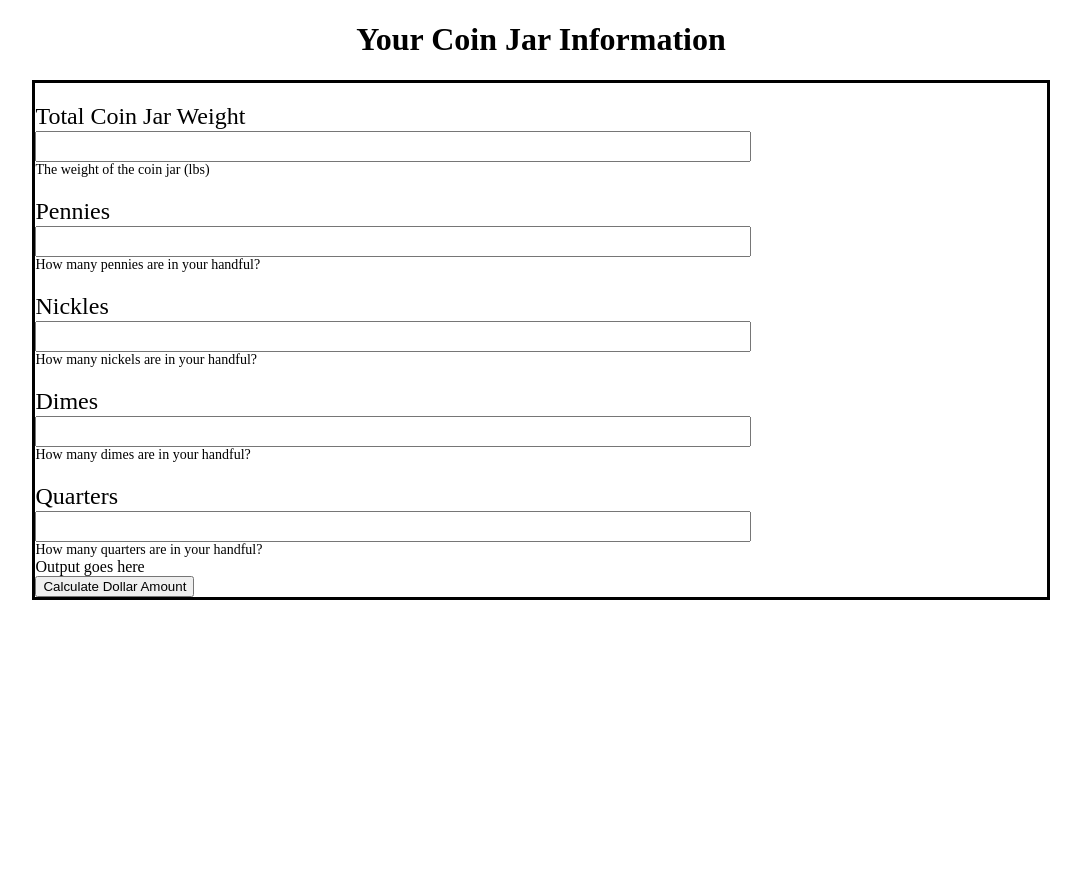
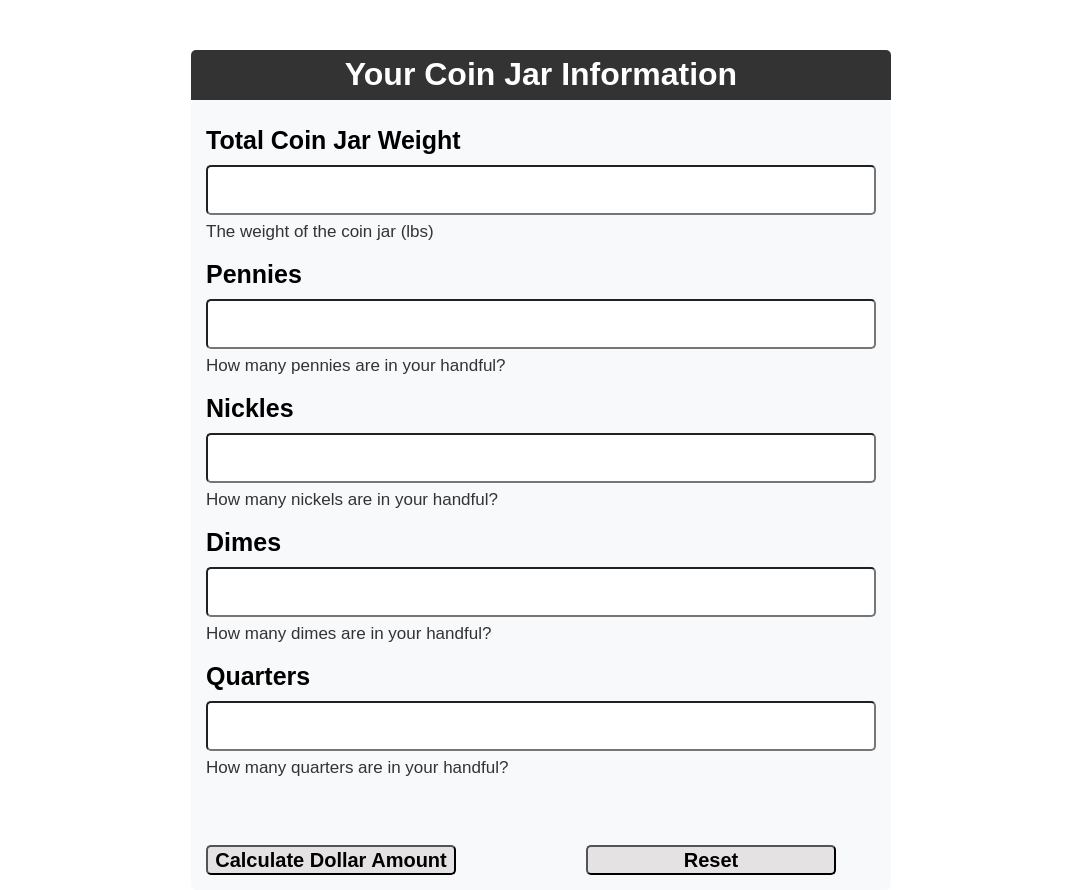
Before and after one commit to John-Hocking/Coin-Estimater, a plain HTML site: page index.html in a window 1280 px wide. Shown: the whole page, without its empty margins (99-1180 px from the left). Before the commit the page ends 800 px from the top, so only its background shows below. Drawn offline with Linux system fonts and the light colour scheme; files whose address does not match are found by name.

Commit message:
Another Change

```diff
--- a/app.js
+++ b/app.js
@@ -6,18 +6,22 @@ const UIdimeInput = document.getElementById('dimecount');
 const UIquarterInput = document.getElementById('quartercount');
 const UIdollarOutput = document.getElementById('calculated');
 const UIcalculateButton = document.getElementById('calculate-button')
+const UIresetButton = document.getElementById('reset');
 
-// Add Event Listeners
+UIresetButton.addEventListener('click', clearAll)
 UIcalculateButton.addEventListener('click', printSum)
 
 
-// Functions
+
 function printSum(){
+  if(UIjarWeight.value === '') {
+    return UIdollarOutput.innerText = 'Please enter the weight of the coin jar'
+  }
   let sum = 0;
   let weight = 0;
-  let totalJarWeight = parseFloat(UIjarWeight.value) * 453.592;
+  let totaljarWeight = parseFloat(UIjarWeight.value) * 453.592;
   const coins = {
-    //    Weight--cent amount--input Value
+    //    Weight--cent amount--coin amount input Value
     'penny': [2.5, 1, parseInt(UIpennyInput.value)],
     'nickel': [5, 5, parseInt(UInickelInput.value)],
     'dime': [2.268, 10, parseInt(UIdimeInput.value)],
@@ -25,12 +29,27 @@ function printSum(){
   }
 
   for(let key in coins){
+    if(isNaN(coins[key][2])){
+      coins[key][2] = 0;
+    }
     sum += coins[key][1] * coins[key][2];
-  }
-
-  for(let key in coins){
     weight += coins[key][0] * coins[key][2];
   }
 
-  UIdollarOutput.innerText = `$${((sum / 100 / weight) * totalJarWeight).toFixed(2)}`
+  if(weight > totaljarWeight){
+    return UIdollarOutput.innerText = "Your handful can't be greater then the jar."
+  }
+
+  UIdollarOutput.innerText = (sum != 0 ?
+    `$${((sum / 100 / weight) * totaljarWeight).toFixed(2)}` :
+     'Please enter the number of coins in your handful')
 }
+
+function clearAll(){
+ UIjarWeight.value = '';
+ UIpennyInput.value = '';
+ UInickelInput.value = '';
+ UIdimeInput.value = '';
+ UIquarterInput.value = '';
+ UIdollarOutput.value = '';
+}
--- a/index.html
+++ b/index.html
@@ -8,11 +8,12 @@
   <title>Coin Estimator by Weight</title>
 </head>
 <body>
+  <div class='container'>
       <h1>Your Coin Jar Information</h1>
+    <div class="main">
 
-  <div class="main">
       <div class="row">
-      <div class='weight'>Total Coin Jar Weight</div>
+        <div class='coin'>Total Coin Jar Weight</div>
           <input type="number" class='coincount' id="coinweight">
           <div class='sub'>The weight of the coin jar (lbs)</div>
       </div>
@@ -41,11 +42,15 @@
       </div>
 
       <div class="output">
-      <div id="calculated">Output goes here</div>
+        <div id="calculated"></div>
       </div>
 
+      <div class='button-container'>
         <button id='calculate-button' type="submit">Calculate Dollar Amount</button>
+        <button id="reset" type='reset'>Reset</button>
+    </div>
 
+  </div>
 </div>
 
 
--- a/style.css
+++ b/style.css
@@ -1,23 +1,75 @@
-.main {
-  width: 80%;
-  margin: 0 auto;
-  border: 3px black solid;
-  /* background-color: rgb(200, 196, 196); */
-  text-align: left;
+* {
+  margin: 0;
+  padding : 0;
+  box-sizing: border-box;
+  font-family: Arial, Helvetica, sans-serif;
+}
+.container {
+  margin-top: 50px;
+  /* background-color: pink; */
 }
 
-.row {
-  font-size: 24px;
-  margin-top: 20px;
-  /* border: 2px green solid; */
+h1 {
+  padding-top: 6px;
+  text-align: center;
+  background-color: #333;
+  color: white;
+  border-top-right-radius: 5px;
+  border-top-left-radius: 5px;
+  max-width: 700px;
+  height: 50px;
+  margin: 0 auto;
+  justify-self: center;
 }
+.main {
+  /* border: 3px solid black; */
+  background-color: #f8f9fa;
+  font-size: 20px;
+  max-width: 700px;
+  margin: 0 auto;
+  line-height: 2;
+  border-radius: 5px;
+  padding: 15px;
+}
+
+.coincount {
+  width: 100%;
+  height: 50px;
+  border-radius: 5px;
+  font-size: 20px;
+}
+
+.coin {
+  font-size: 25px;
+  font-weight: bold;
+}
+
 .sub {
-  font-size: 14px;
+  font-size: 17px;
+  color: #333;
 }
-.coincount {
-  width: 70%;
-  height: 25px;
+
+.output {
+
+  text-align: center;
+  font-size: 30px;
+  height: 60px;
 }
-h1 {
-  text-align: center;
+
+.button-container {
+  display: flex;
 }
+#calculate-button, #reset {
+  font-size: 20px;
+  width: 250px;
+  height: 30px;
+  background-color: #e4e2e2;
+  font-weight: bold;
+  border-radius: 5px;
+  color: black;
+}
+button:focus {outline:0;}
+
+#reset {
+  margin-left: 130px;
+}
```
Lines whose indentation alone changed are shown as unchanged.
